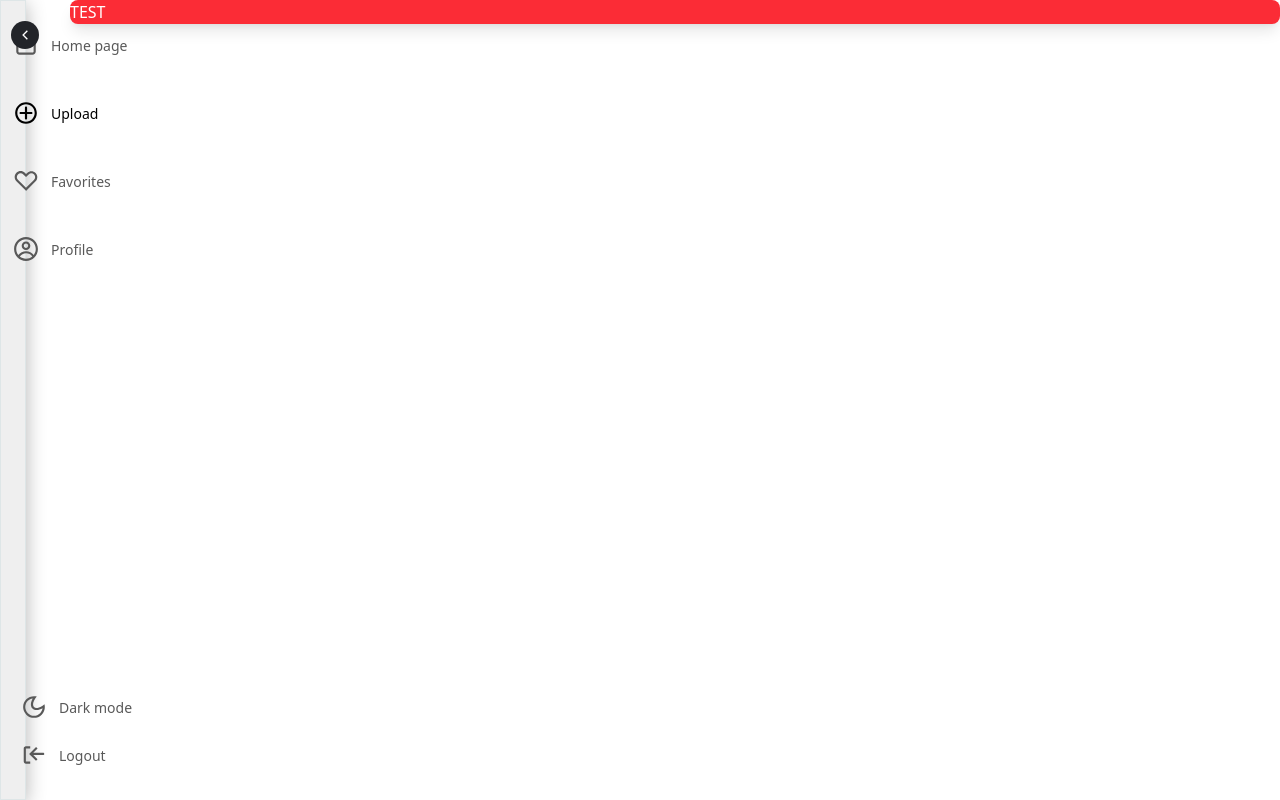
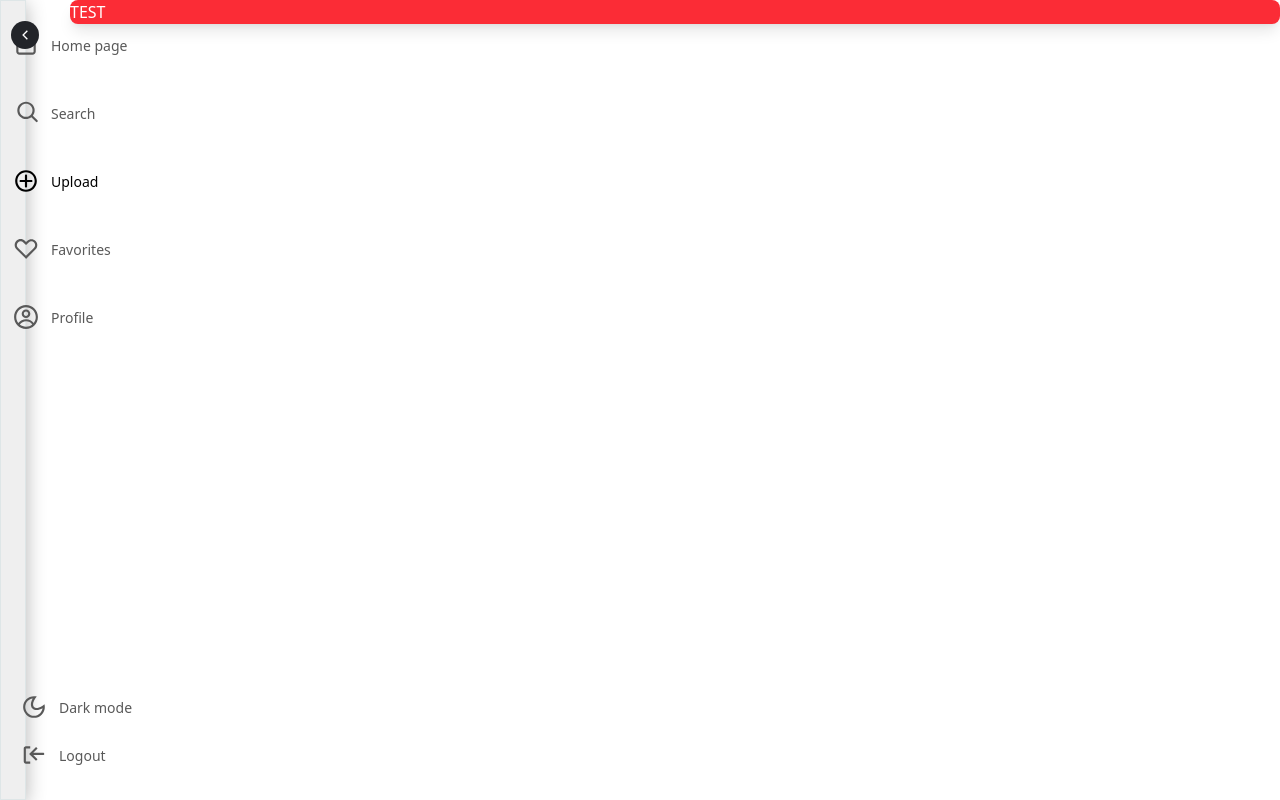
Before and after one commit to SpawnCycle/vinting-web, a React (Vite) app: page /upload in a window 1280 px wide. Both pictures are taken after a click on the button 63 px from the left and 35 px from the top of the page. Built offline with nearby package versions, Linux system fonts and the light colour scheme; no server answers.

Commit message:
0304_eod_SearchPage_&_NavBar

```diff
--- a/src/components/navbar/Navbar.css
+++ b/src/components/navbar/Navbar.css
@@ -12,7 +12,7 @@
 
 .navbar {
   width: 90vw;
-  max-width: 300px;
+  max-width: 320px;
   position: fixed;
   bottom: 20px;
   left: 50%;
--- a/src/components/navbar/Navbar.tsx
+++ b/src/components/navbar/Navbar.tsx
@@ -9,6 +9,7 @@ import {
   CgMoon,
   CgSun,
   CgLogOut,
+  CgSearch,
 } from "react-icons/cg";
 import { useEffect, useRef, useState } from "react";
 import "./Navbar.css";
@@ -73,6 +74,18 @@ export default function Navbar() {
           />
           <span className={`nav-text ${isActive("/") ? "active" : ""}`}>
             Home page
+          </span>
+        </Link>
+        <Link
+          to="/search"
+          className="nav-item"
+          onClick={() => setIsOpen(false)}
+        >
+          <CgSearch
+            className={`nav-icon ${isActive("/search") ? "active" : ""}`}
+          />
+          <span className={`nav-text ${isActive("/search") ? "active" : ""}`}>
+            Search
           </span>
         </Link>
 
--- a/src/components/productCard/ProductCard.css
+++ b/src/components/productCard/ProductCard.css
@@ -1,17 +1,20 @@
-*{ margin: 0; padding: 0; }
+* {
+  margin: 0;
+  padding: 0;
+}
 
-.product-card{
+.product-card {
   border-radius: 20px;
   overflow: hidden;
   transition: all 0.3s ease;
   box-shadow: 0 4px 10px rgba(0, 0, 0, 0.05);
-  position: relative; /* A kedvenc gomb miatt */
+  position: relative; /* a kedvenc gomb miatt */
   background-color: var(--bg-color-secondary);
   border: 1px solid rgba(166, 201, 205, 0.14);
   min-width: 0;
 }
 
-.product-card:hover{
+.product-card:hover {
   transform: translateY(-5px);
 }
 
@@ -31,7 +34,6 @@
   object-fit: cover;
   transition: transform 0.5s cubic-bezier(0.22, 1, 0.36, 1);
   border-radius: 0 0 20px 20px;
-
 }
 
 .product-info {
@@ -51,9 +53,13 @@
   font-weight: 200;
   font-size: 0.9rem;
 }
-.product-price{ font-size: 1rem; color: var(--text-color-secondary); text-decoration: none;}
+.product-price {
+  font-size: 1rem;
+  color: var(--text-color-secondary);
+  text-decoration: none;
+}
 
-.product-brand{
+.product-brand {
   font-family: "UbuntuCondensed", sans-serif;
   font-weight: 400;
   color: var(--text-color-secondary);
@@ -71,13 +77,13 @@
 }
 
 @media (max-width: 600px) {
-    .product-brand{
+  .product-brand {
     font-size: 1.1rem;
   }
   .product-info h2 {
     font-size: 1.1rem;
   }
-    .product-extra{
+  .product-extra {
     font-size: 0.8rem;
   }
 }
--- a/src/components/productGrid/ProductGrid.css
+++ b/src/components/productGrid/ProductGrid.css
@@ -1,6 +1,6 @@
-.product-grid{
+.product-grid {
   display: grid;
-    grid-template-columns: repeat(auto-fill, minmax(200px, 1fr));
+  grid-template-columns: repeat(auto-fill, minmax(200px, 0.8fr));
   gap: 20px;
   padding: 20px;
 }
```
Also changed, not shown: 1 other file (tests, documents, lock files or other folders). Lines whose indentation alone changed are shown as unchanged.
